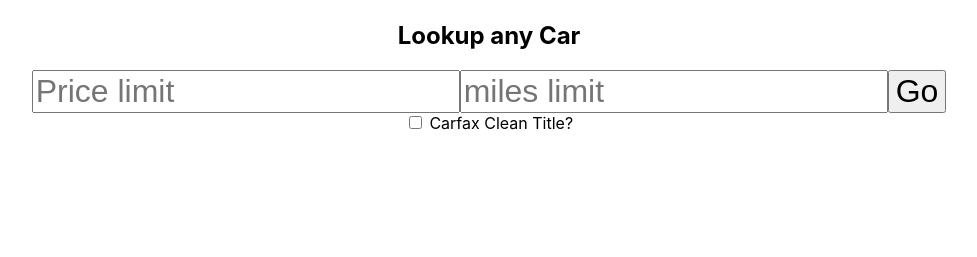
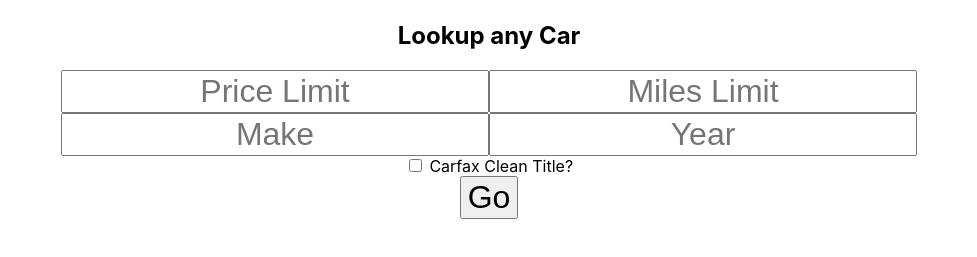
Before and after one commit to 305ak/JobsProject, a React (Create React App) app: page / in a window 1280 px wide. Shown: the part 387-644 px from the top of the page, without its empty margins (151-1128 px from the left). Built offline with nearby package versions, Linux system fonts and the light colour scheme.

Commit message:
add make and year

```diff
--- a/src/components/CarSearchForm.css
+++ b/src/components/CarSearchForm.css
@@ -8,5 +8,6 @@
 }
 input, button {
   font-size: 2rem;
+  text-align: center;
 
 }
--- a/src/components/CarSearchForm.jsx
+++ b/src/components/CarSearchForm.jsx
@@ -14,15 +14,19 @@ class CarSearchForm extends React.Component {
       <div id="searchForm">
 
         <h2>Lookup any Car</h2>
+
         <form action="/results" method="GET" id="Car-form">
-          <input type="text" name="price_limit" id="price_limit" placeholder="Price limit" />
-          <input type="text" name="miles_limit" id="miles_limit" placeholder="miles limit" />
-          <button type="submit">Go</button>
+          <input type="text" name="price_limit" id="price_limit" placeholder="Price Limit" />
+          <input type="text" name="miles_limit" id="miles_limit" placeholder="Miles Limit" />
+          <input type="text" name="make" id="make" placeholder="Make" />
+          <input type="text" name="year" id="year" placeholder="Year" />
 
           <div>
             <input type="checkbox" name="carfax_clean_title" value="true" /> Carfax Clean Title?
           </div>
-
+          <div>
+            <button type="submit">Go</button>
+          </div>
         </form>
 
       </div>
```
Also changed, not shown: src/components/CarSearchResults.jsx (line endings or trailing spaces).
